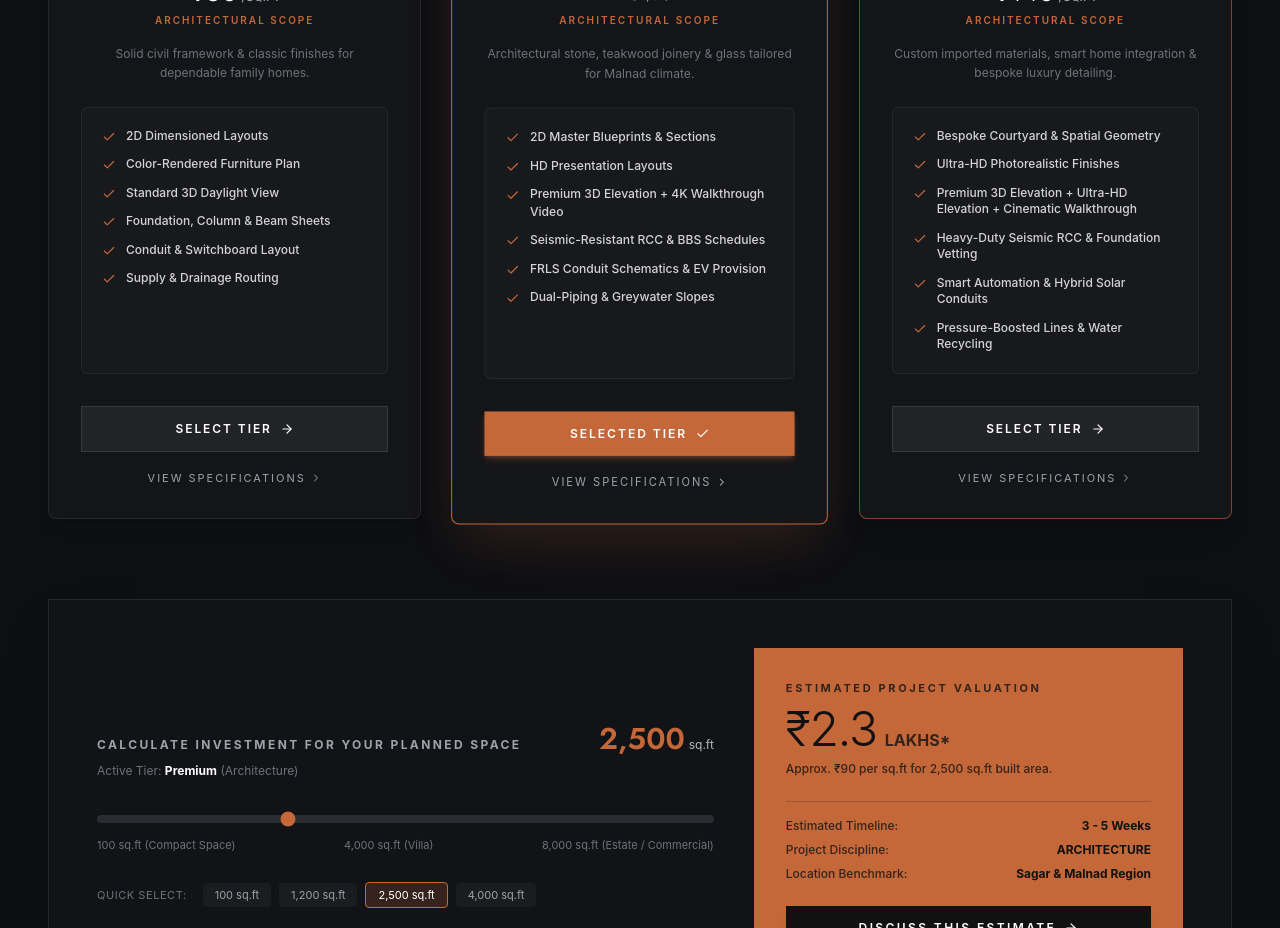
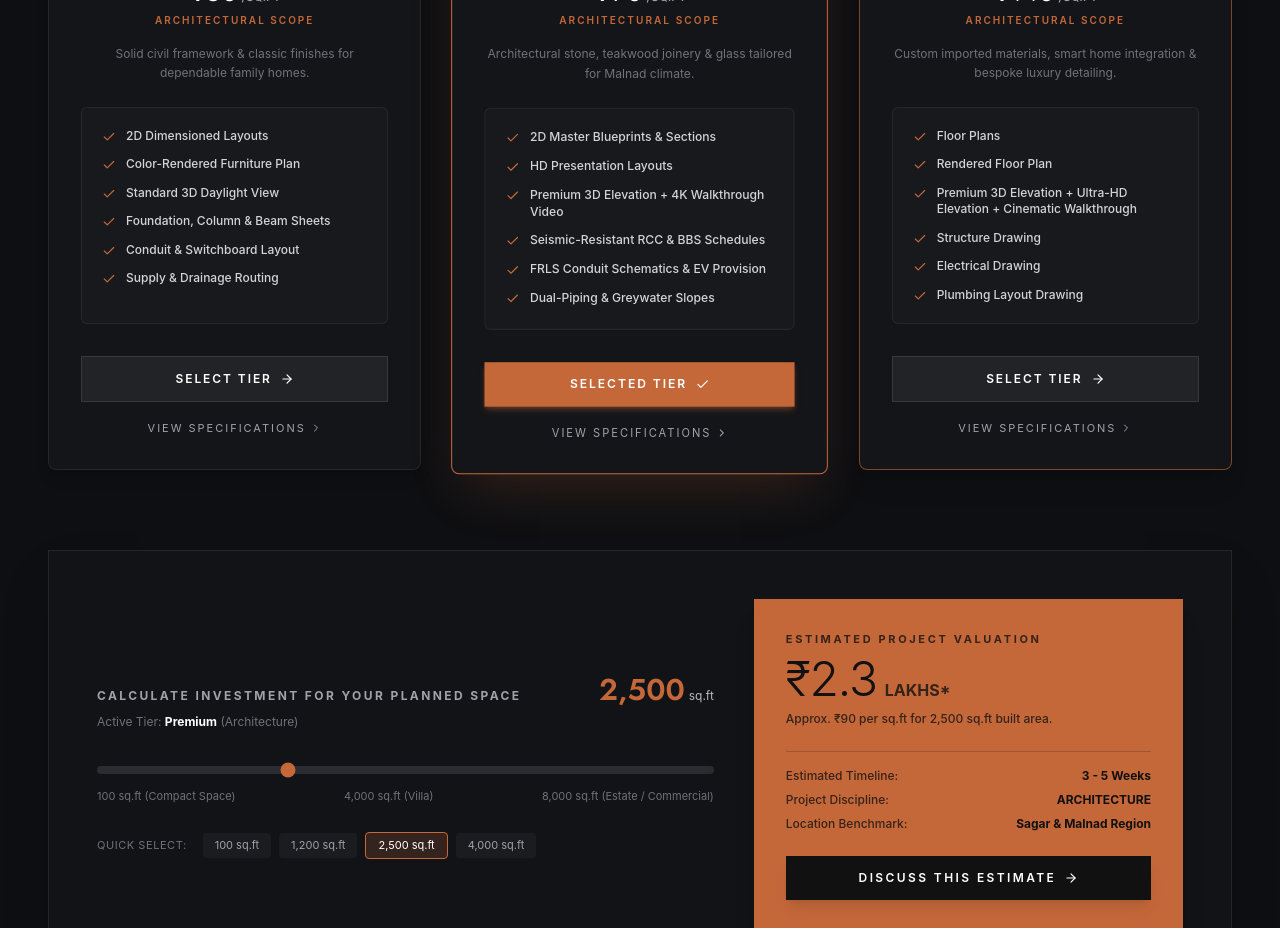
Before and after one commit to s3vprojectlab-boop/Elevate-Build-Tech, a Next.js app: page / in a window 1280 px wide. Shown: the part 7400-8328 px from the top of the page. Built offline with nearby package versions, Linux system fonts and the light colour scheme.

Commit message:
Update ECO PREMIUM Architecture Only checklist

```diff
--- a/components/CostEstimator.tsx
+++ b/components/CostEstimator.tsx
@@ -143,12 +143,12 @@ export default function CostEstimator() {
         "Dedicated Principal Architect & Senior Site Lead",
       ],
       architectureHighlights: [
-        "Bespoke Courtyard & Spatial Geometry",
-        "Ultra-HD Photorealistic Finishes",
+        "Floor Plans",
+        "Rendered Floor Plan",
         "Premium 3D Elevation + Ultra-HD Elevation + Cinematic Walkthrough",
-        "Heavy-Duty Seismic RCC & Foundation Vetting",
-        "Smart Automation & Hybrid Solar Conduits",
-        "Pressure-Boosted Lines & Water Recycling",
+        "Structure Drawing",
+        "Electrical Drawing",
+        "Plumbing Layout Drawing",
       ],
       specifications: {
         structure: "High-grade RMC M25/M30 concrete, Tata Tiscon Fe550D earthquake-resistant TMT, 11' grand ceiling heights.",
@@ -184,12 +184,12 @@ export default function CostEstimator() {
       { title: "Dual-Piping & Greywater Slopes", desc: "Dual-supply plumbing lines (drinking + utility), optimized drainage slopes, and greywater diversion schematics." },
     ],
     luxury: [
-      { title: "Bespoke Courtyard & Spatial Geometry", desc: "Architecturally curated spatial planning, traditional/modern courtyard orientation, and custom volume studies." },
-      { title: "Ultra-HD Photorealistic Finishes", desc: "Ultra-high-definition presentation floor plans with bespoke materiality, landscape integration, and daylight studies." },
+      { title: "Floor Plans", desc: "Bespoke 2D architectural master drawings, courtyard orientation, volume studies, and high-end spatial geometry." },
+      { title: "Rendered Floor Plan", desc: "Ultra-luxury rendered presentation plans with custom material textures, landscaping integration, and daylight studies." },
       { title: "Premium 3D Elevation + Ultra-HD Elevation + Cinematic Walkthrough", desc: "4K/8K exterior perspective renderings, cinematic drone-style animation, and immersive walkthrough." },
-      { title: "Heavy-Duty Seismic RCC & Foundation Vetting", desc: "Precision structural design for undulating or slope terrains, heavy-duty RCC frameworks, and certified peer review." },
-      { title: "Smart Automation & Hybrid Solar Conduits", desc: "Integrated smart home automation raceways, solar hybrid inverter conduits, and surge protection distribution." },
-      { title: "Pressure-Boosted Lines & Water Recycling", desc: "Hydro-pneumatic pressurized piping layout, solar water heating loops, and water recycling schematics." },
+      { title: "Structure Drawing", desc: "Heavy-duty seismic-resistant RCC structural engineering, foundation design for terrain slopes, and certified peer review." },
+      { title: "Electrical Drawing", desc: "Integrated smart home automation raceways, solar hybrid inverter conduits, and surge protection distribution." },
+      { title: "Plumbing Layout Drawing", desc: "Luxury concealed plumbing schematics, solar water heating loops, and water recycling schematics." },
     ],
   };
 
```
